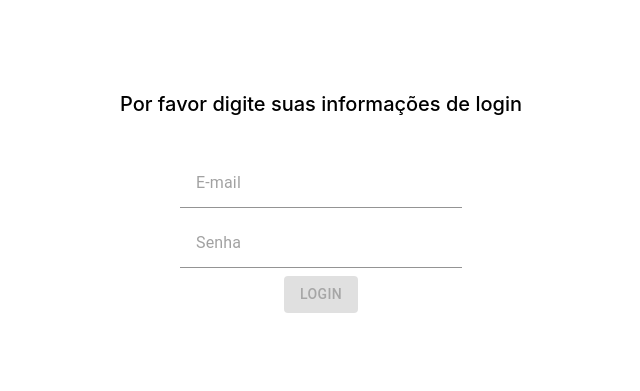
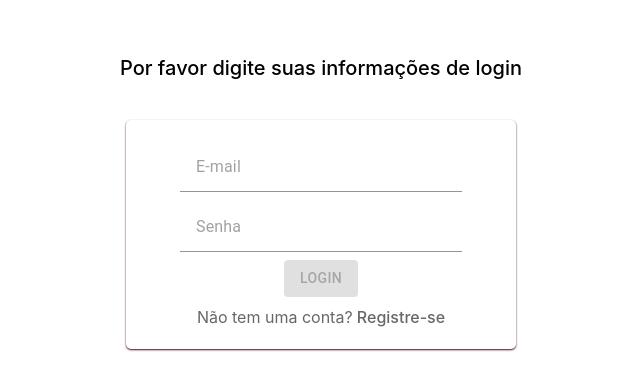
Before and after one commit to PetCare-App/frontend, a React (Vite) app: page /login in a window 1280 px wide. Shown: the part 205-596 px from the top of the page, without its empty margins (319-959 px from the left). Built offline with nearby package versions, Linux system fonts and the light colour scheme.

Commit message:
:lipstick: Estilizando login.

```diff
--- a/src/pages/login/Login.tsx
+++ b/src/pages/login/Login.tsx
@@ -1,13 +1,28 @@
 import { Button, Input } from "@mui/material";
 import { useForm } from "react-hook-form";
-import { Container, ErrorSpan, Form, Header } from "./styles";
+import {
+  Container,
+  Content,
+  ErrorSpan,
+  Form,
+  Header,
+  LabelSignup,
+  Strong,
+} from "./styles";
 import { yupResolver } from "@hookform/resolvers/yup";
-import * as yup from 'yup';
+import * as yup from "yup";
 import { login } from "../../services/loginService";
+import { Link } from "react-router-dom";
 
 const schema = yup.object().shape({
-  email: yup.string().required("Campo e-mail obrigatório").email("Digite um e-mail válido!"),
-  password: yup.string().required("Campo senha é obrigatório").min(8, "Senha deve conter no mínimo 8 dígitos")
+  email: yup
+    .string()
+    .required("Campo e-mail obrigatório")
+    .email("Digite um e-mail válido!"),
+  password: yup
+    .string()
+    .required("Campo senha é obrigatório")
+    .min(8, "Senha deve conter no mínimo 8 dígitos"),
 });
 
 interface FormData {
@@ -19,32 +34,45 @@ export const Login = () => {
   const {
     register,
     handleSubmit,
-    formState: { errors, isValid }
+    formState: { errors, isValid },
   } = useForm<FormData>({
     mode: "onChange",
-    resolver: yupResolver(schema)
+    resolver: yupResolver(schema),
   });
   const onSubmit = async (data: FormData) => {
     try {
       await login(data);
     } catch (error) {
-      console.log(error)
+      console.log(error);
     }
-  }
-
+  };
 
   return (
     <Container>
       <Header className="header">
         <span>Por favor digite suas informações de login</span>
       </Header>
-      <Form onSubmit={handleSubmit(onSubmit)}>
-        <Input placeholder="E-mail" {...register("email")} />
-        {errors.email && <ErrorSpan>{errors.email.message}</ErrorSpan>}
-        <Input placeholder="Senha" type="password" {...register("password", { required: true })} />
-        {errors.password && <ErrorSpan>{errors.password.message}</ErrorSpan>}
-        <Button disabled={!isValid} variant="contained" type="submit">Login</Button>
-      </Form>
+      <Content>
+        <Form onSubmit={handleSubmit(onSubmit)}>
+          <Input placeholder="E-mail" {...register("email")} />
+          {errors.email && <ErrorSpan>{errors.email.message}</ErrorSpan>}
+          <Input
+            placeholder="Senha"
+            type="password"
+            {...register("password", { required: true })}
+          />
+          {errors.password && <ErrorSpan>{errors.password.message}</ErrorSpan>}
+          <Button disabled={!isValid} variant="contained" type="submit">
+            Login
+          </Button>
+          <LabelSignup>
+            Não tem uma conta?
+            <Strong>
+              <Link to="/register">&nbsp;Registre-se</Link>
+            </Strong>
+          </LabelSignup>
+        </Form>
+      </Content>
     </Container>
-  )
+  );
 };
--- a/src/pages/login/styles.ts
+++ b/src/pages/login/styles.ts
@@ -1,4 +1,4 @@
-import styled from 'styled-components';
+import styled from "styled-components";
 
 export const Container = styled.div`
   width: 100vw;
@@ -8,7 +8,21 @@ export const Container = styled.div`
   justify-content: center;
   flex-direction: column;
   background-color: white;
-  `;
+`;
+
+export const Content = styled.div`
+  gap: 15px;
+  display: flex;
+  align-items: center;
+  justify-content: center;
+  flex-direction: column;
+  width: 100%;
+  box-shadow: 0 1px 2px #410b13;
+  background-color: white;
+  max-width: 350px;
+  padding: 20px;
+  border-radius: 5px;
+`;
 
 export const Header = styled.header`
   display: flex;
@@ -17,7 +31,7 @@ export const Header = styled.header`
   margin-bottom: 40px;
   color: black;
 
-  span{
+  span {
     font-weight: 500;
     font-size: 20px;
     line-height: 24px;
@@ -31,7 +45,7 @@ export const Form = styled.form`
   flex-direction: column;
   row-gap: 8px;
 
-  input{
+  input {
     display: flex;
     flex-direction: row;
     align-items: flex-start;
@@ -39,17 +53,28 @@ export const Form = styled.form`
     width: 250px;
     height: 20px;
     border-radius: 12px;
-    &:focus{
+    &:focus {
       border-color: black;
     }
-    &:hover{
+    &:hover {
       background-color: aquamarine;
     }
+  }
+`;
 
+export const ErrorSpan = styled.span`
+  color: red;
+`;
+
+export const LabelSignup = styled.label`
+  font-size: 16px;
+  color: #676767;
+`;
+
+export const Strong = styled.strong`
+  cursor: pointer;
+  a {
+    text-decoration: none;
+    color: #676767;
   }
-
-  `;
-
-export const ErrorSpan = styled.span `
-  color: red;
-`
+`;
```
